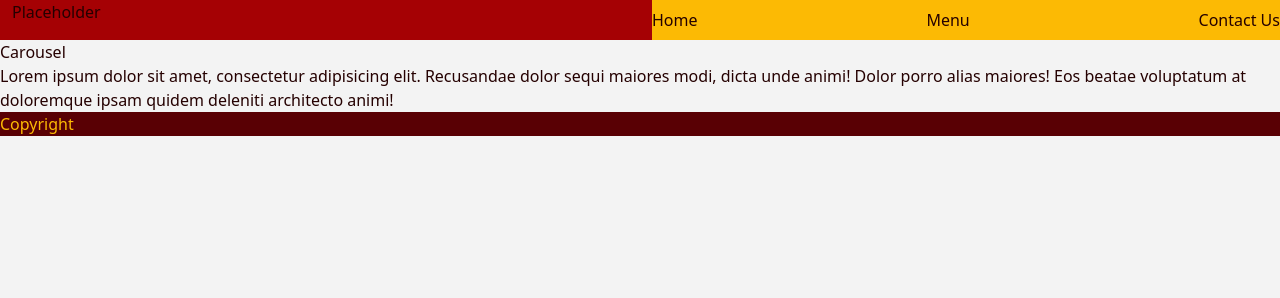
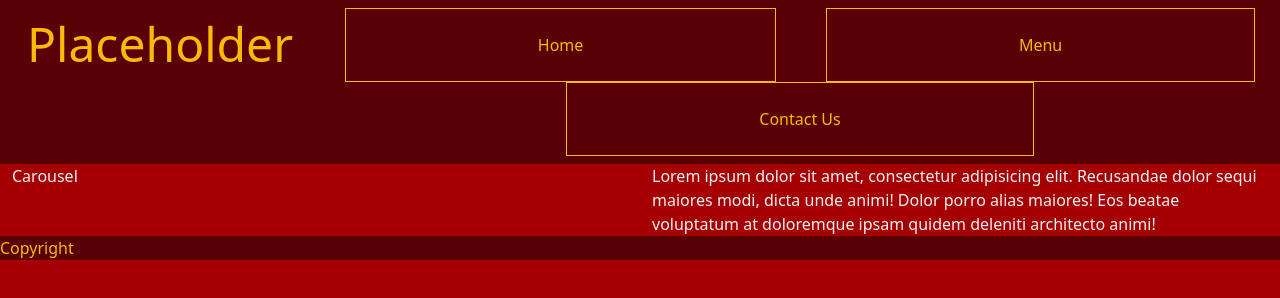
Before and after one commit to cdaultman/basic-business-website, a website: page index.html in a window 1280 px wide. Drawn offline with nearby package versions, Linux system fonts and the light colour scheme.

Commit message:
Finished most formatting for header

```diff
--- a/css/style.scss
+++ b/css/style.scss
@@ -1,6 +1,3 @@
-root {
-
-}
 
 .title {
     background-color: red;
--- a/index.html
+++ b/index.html
@@ -7,28 +7,32 @@
     <link href="https://cdn.jsdelivr.net/npm/bootstrap@5.3.8/dist/css/bootstrap.min.css" rel="stylesheet" integrity="sha384-sRIl4kxILFvY47J16cr9ZwB07vP4J8+LH7qKQnuqkuIAvNWLzeN8tE5YBujZqJLB" crossorigin="anonymous">
     <link rel="stylesheet" href="./css/style.css">
 </head>
-<body>
-    <header class="container-fluid">
-        <div class="row">
-            <div class="title col">
-                Placeholder
+<body class="container-fluid">
+    <header class="row">
+        <div class="title col-3">
+            Placeholder
+        </div>
+        <nav class="col navbar d-flex justify-content-around">
+            <div>
+                <a class="nav-link active" href="#">Home</a>
             </div>
-            <nav class="col navbar">
-                <a class="nav-link active" href="#">Home</a>
+            <div>
                 <a class="nav-link" href="./menu.html">Menu</a>
+            </div>
+            <div>
                 <a class="nav-link" href="./contact.html">Contact Us</a>
-            </nav>
-        </div>
+            </div>
+        </nav>
     </header>
-    <body>
-        <div>
+    <div class="row content">
+        <div class="col">
             Carousel
         </div>
-        <main>
+        <main class="col">
             Lorem ipsum dolor sit amet, consectetur adipisicing elit. Recusandae dolor sequi maiores modi, dicta unde animi! Dolor porro alias maiores! Eos beatae voluptatum at doloremque ipsam quidem deleniti architecto animi!
         </main>
-    </body>
-    <footer>
+    </div>
+    <footer class="row">
         Copyright
     </footer>
     <script src="https://cdn.jsdelivr.net/npm/bootstrap@5.3.8/dist/js/bootstrap.bundle.min.js" integrity="sha384-FKyoEForCGlyvwx9Hj09JcYn3nv7wiPVlz7YYwJrWVcXK/BmnVDxM+D2scQbITxI" crossorigin="anonymous"></script>
```
Also changed, not shown: contact.html (+11 -0 lines), menu.html (+11 -0 lines), css/style.css.
